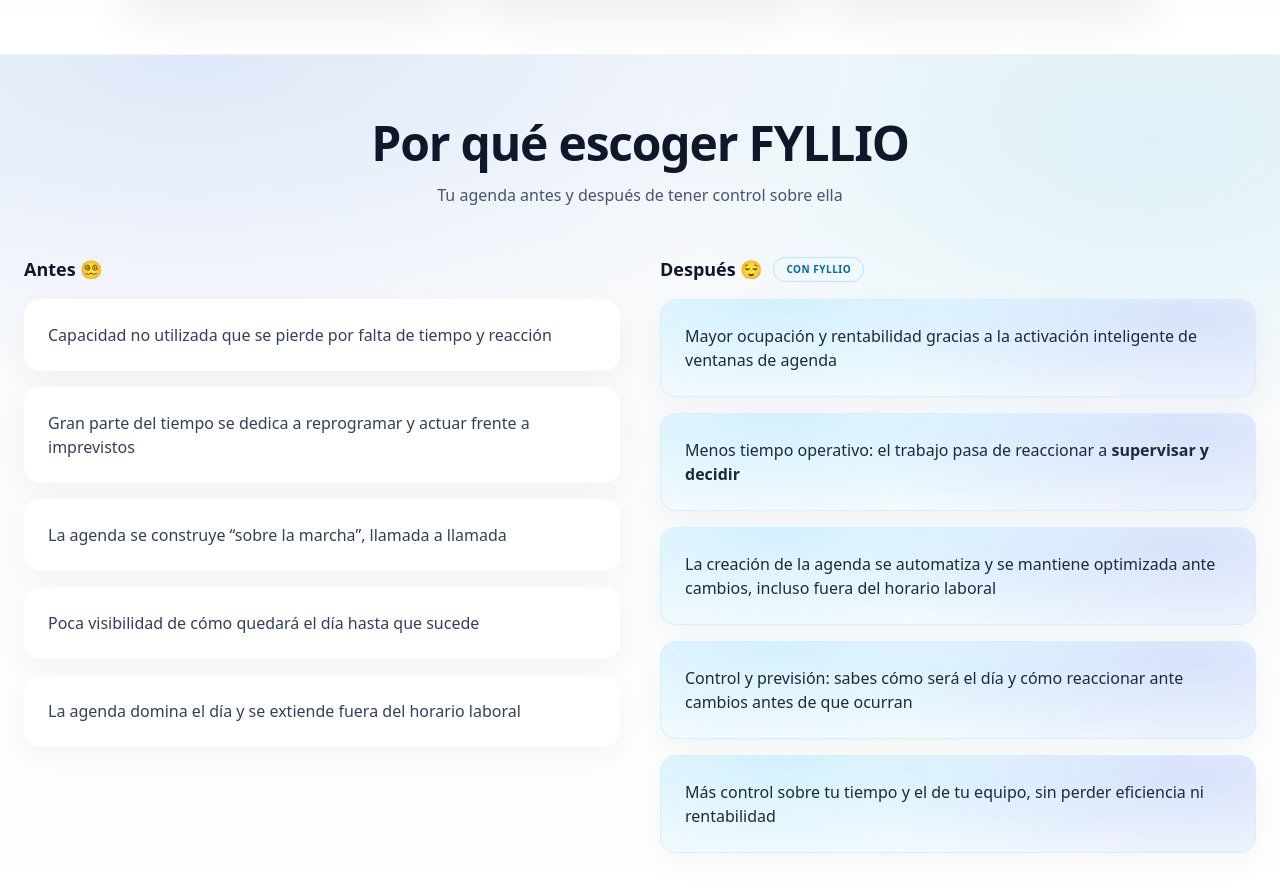
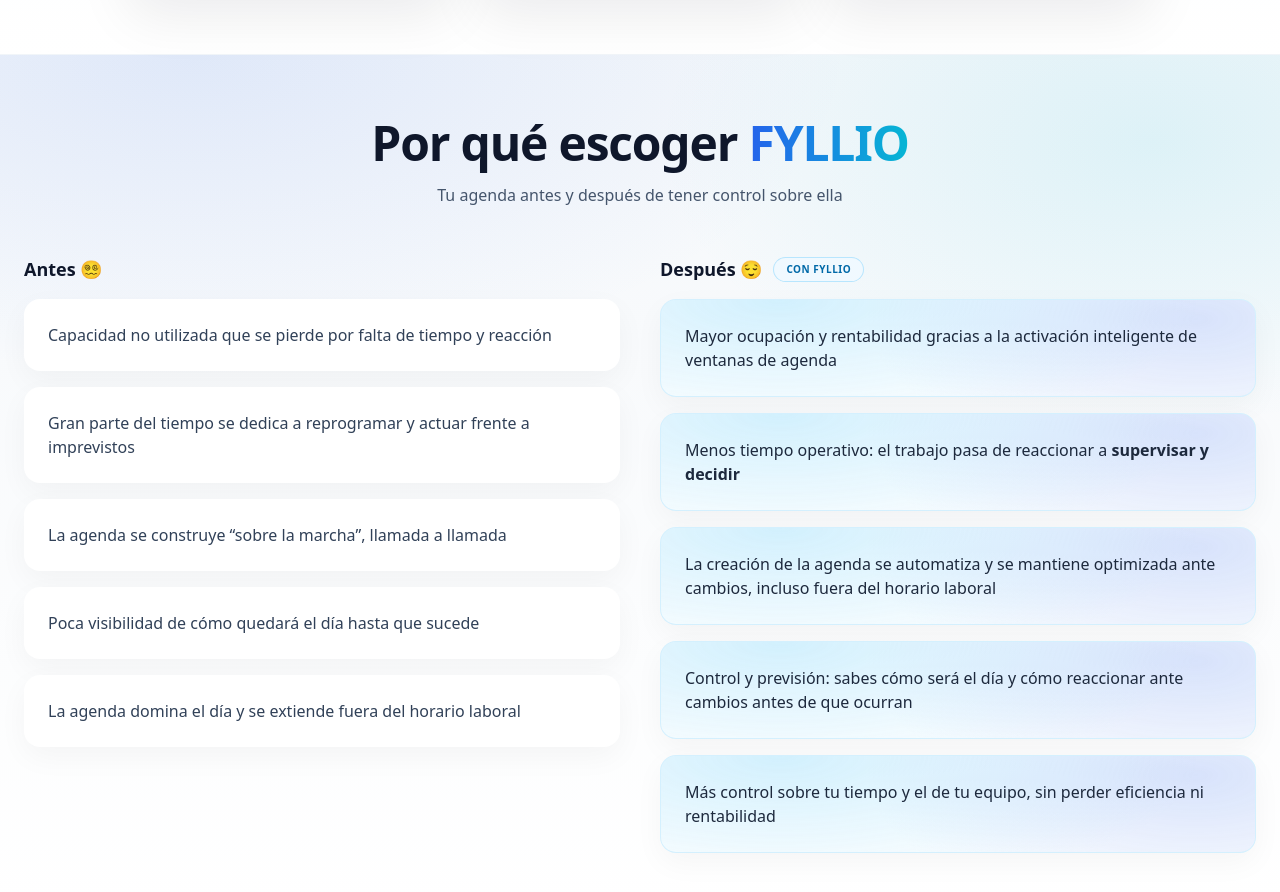
Before and after one commit to simonwertheimer29/FYLLIO, a Next.js app: page / in a window 1280 px wide. Shown: the part 1363-2255 px from the top of the page. Built offline with nearby package versions, Linux system fonts and the light colour scheme; no server answers.

Commit message:
Update page.tsx

```diff
--- a/app/page.tsx
+++ b/app/page.tsx
@@ -212,9 +212,11 @@
   className={`${anchorOffset} border-b border-slate-100 bg-[radial-gradient(1100px_540px_at_15%_0%,rgba(37,99,235,0.10),transparent_60%),radial-gradient(900px_520px_at_90%_10%,rgba(6,182,212,0.10),transparent_55%),linear-gradient(to_bottom,rgba(241,245,249,0.75),#ffffff)]`}
 >
   <div className="mx-auto flex min-h-[85vh] max-w-7xl flex-col justify-center px-4 py-16 sm:px-6">
-    <h2 className="text-center text-4xl font-extrabold tracking-tight text-slate-900 sm:text-5xl">
-      Por qué escoger FYLLIO
-    </h2>
+   <h2 className="text-center text-4xl font-extrabold tracking-tight text-slate-900 sm:text-5xl">
+  Por qué escoger{" "}
+  <span className="fyllio-text-gradient">FYLLIO</span>
+</h2>
+
 
     <p className="mx-auto mt-4 max-w-3xl text-center text-sm text-slate-600 sm:text-base">
       Tu agenda antes y después de tener control sobre ella
```
